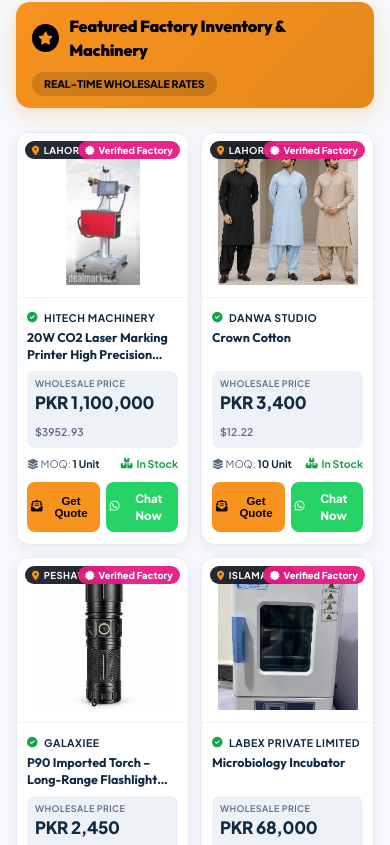
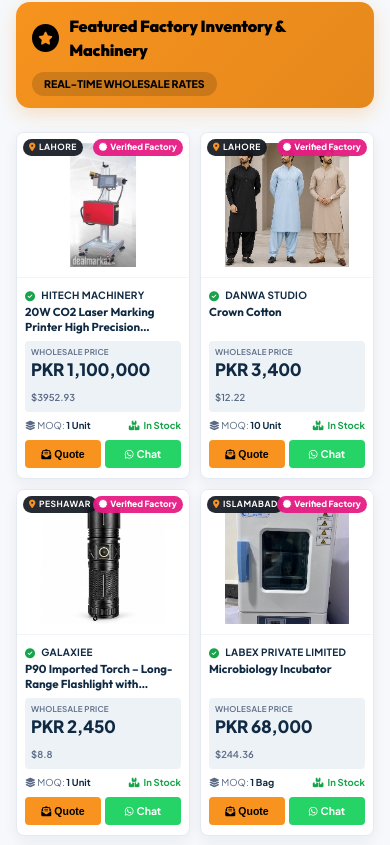
Before and after one commit to armanh148/Chaicon, a React (Vite) app in the folder frontend/: page / in a window 390 px wide. Shown: the part 1379-2224 px from the top of the page. Built offline with nearby package versions, Linux system fonts and the light colour scheme.

Commit message:
Refine mobile 2-column card styling: compact badges, proportional typography, and single-line button padding

```diff
--- a/frontend/src/App.css
+++ b/frontend/src/App.css
@@ -1454,68 +1454,91 @@
     font-size: 10.5px;
   }
 
-  /* Product Grid: 2 cards per row on mobile & tablets */
+  /* Product Grid: 2 cards per row on mobile & tablets with clean spacing */
   .product-grid-layout {
     grid-template-columns: repeat(2, 1fr);
-    gap: 12px;
+    gap: 10px;
+  }
+  .catalog-card {
+    border-radius: var(--radius-sm);
   }
   .card-photo-box {
-    height: 165px;
-    padding: 12px;
+    height: 145px;
+    padding: 10px 8px;
+  }
+  .badge-city-loc {
+    top: 6px;
+    left: 6px;
+    font-size: 8.5px;
+    padding: 2px 6px;
+    gap: 3px;
+  }
+  .badge-verified-tag {
+    top: 6px;
+    right: 6px;
+    font-size: 8.5px;
+    padding: 2px 6px;
+    gap: 3px;
   }
   .card-details-box {
-    padding: 12px 10px;
-  }
-  .badge-city-loc {
-    top: 8px;
-    left: 8px;
-    font-size: 9.5px;
-    padding: 2px 7px;
-  }
-  .badge-verified-tag {
-    top: 8px;
-    right: 8px;
-    font-size: 9.5px;
-    padding: 2px 7px;
+    padding: 10px 8px;
   }
   .seller-brand-heading {
-    font-size: 10.5px;
-    margin-bottom: 3px;
+    font-size: 10px;
+    letter-spacing: 0.3px;
+    margin-bottom: 2px;
+    white-space: nowrap;
+    overflow: hidden;
+    text-overflow: ellipsis;
   }
   .card-item-title {
-    font-size: 12.5px;
-    line-height: 1.35;
-    min-height: 34px;
-    margin-bottom: 8px;
+    font-size: 11.5px;
+    font-weight: 700;
+    line-height: 1.3;
+    min-height: 30px;
+    margin-bottom: 6px;
   }
   .price-strip-box {
-    padding: 6px 8px;
-    margin-bottom: 8px;
+    padding: 5px 6px;
+    margin-bottom: 6px;
     flex-direction: column;
     align-items: flex-start;
-    gap: 2px;
+    gap: 1px;
+    border-radius: 4px;
   }
   .price-label {
-    font-size: 9px;
+    font-size: 8px;
+    letter-spacing: 0.2px;
   }
   .pkr-main-rate {
-    font-size: 15px;
+    font-size: 13.5px;
+    font-weight: 800;
+    line-height: 1.1;
   }
   .usd-approx-rate {
-    font-size: 10.5px;
+    font-size: 9.5px;
   }
   .meta-moq-info {
-    font-size: 10.5px;
-    margin-bottom: 10px;
+    font-size: 9.5px;
+    margin-bottom: 8px;
   }
   .card-cta-group {
-    gap: 6px;
+    display: grid;
+    grid-template-columns: 1fr 1fr;
+    gap: 4px;
   }
   .btn-card-rfq,
   .btn-card-whatsapp {
-    font-size: 11.5px;
-    padding: 8px 4px;
-    gap: 4px;
+    font-size: 10.5px;
+    font-weight: 700;
+    padding: 6px 2px;
+    border-radius: 4px;
+    gap: 3px;
+    white-space: nowrap;
+  }
+  .btn-card-rfq i,
+  .btn-card-whatsapp i {
+    font-size: 10px;
   }
 
   /* Footer */
--- a/frontend/src/App.jsx
+++ b/frontend/src/App.jsx
@@ -444,7 +444,7 @@ export default function App() {
                           onClick={() => handleOpenModal(`Quote for: ${p.alt}`)}
                           className="btn-card-rfq"
                         >
-                          <i className="fa fa-envelope-open-text"></i> Get Quote
+                          <i className="fa fa-envelope-open-text"></i> <span>Quote</span>
                         </button>
                         <a
                           href={`https://wa.me/923348577777?text=Assalam%20o%20Alaikum,%20I%20am%20interested%20in%20${encodeURIComponent(p.alt)}`}
@@ -452,7 +452,7 @@ export default function App() {
                           rel="noreferrer"
                           className="btn-card-whatsapp"
                         >
-                          <i className="fa-brands fa-whatsapp"></i> Chat Now
+                          <i className="fa-brands fa-whatsapp"></i> <span>Chat</span>
                         </a>
                       </div>
                     </div>
```
